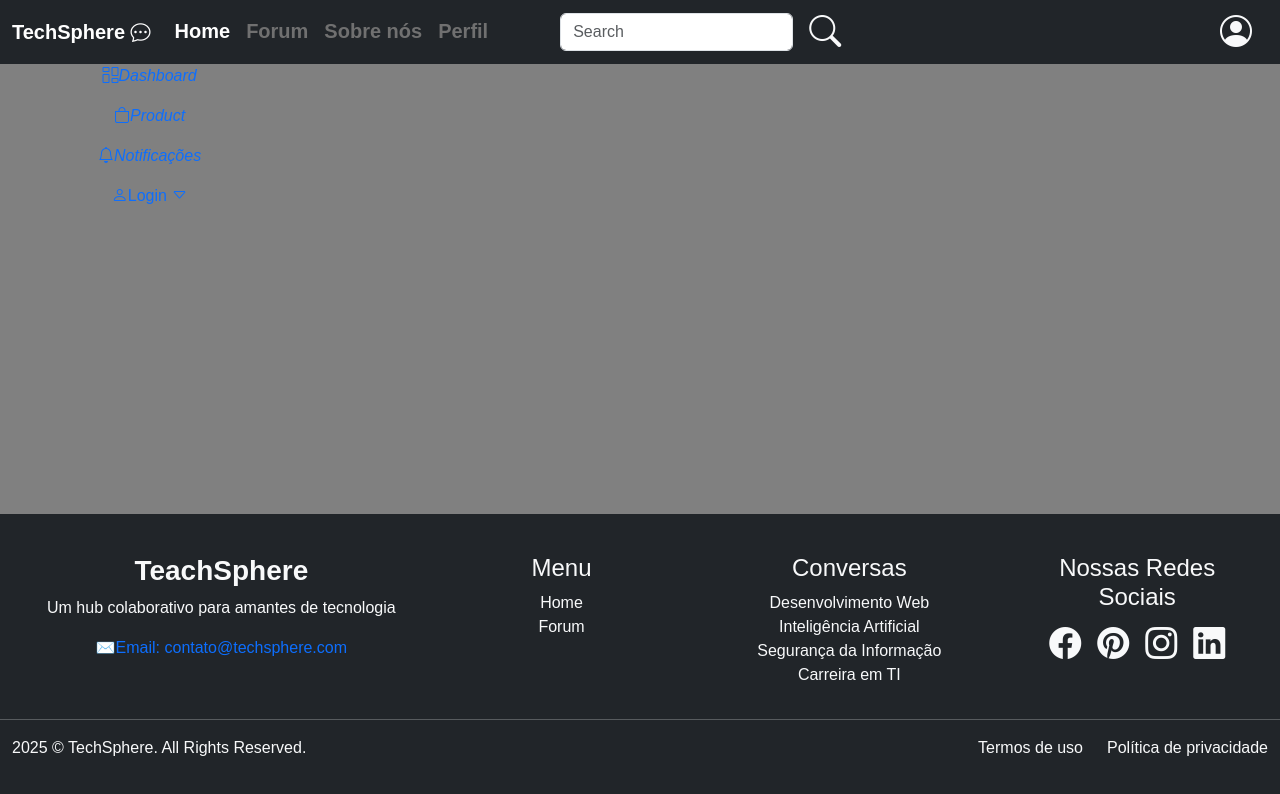
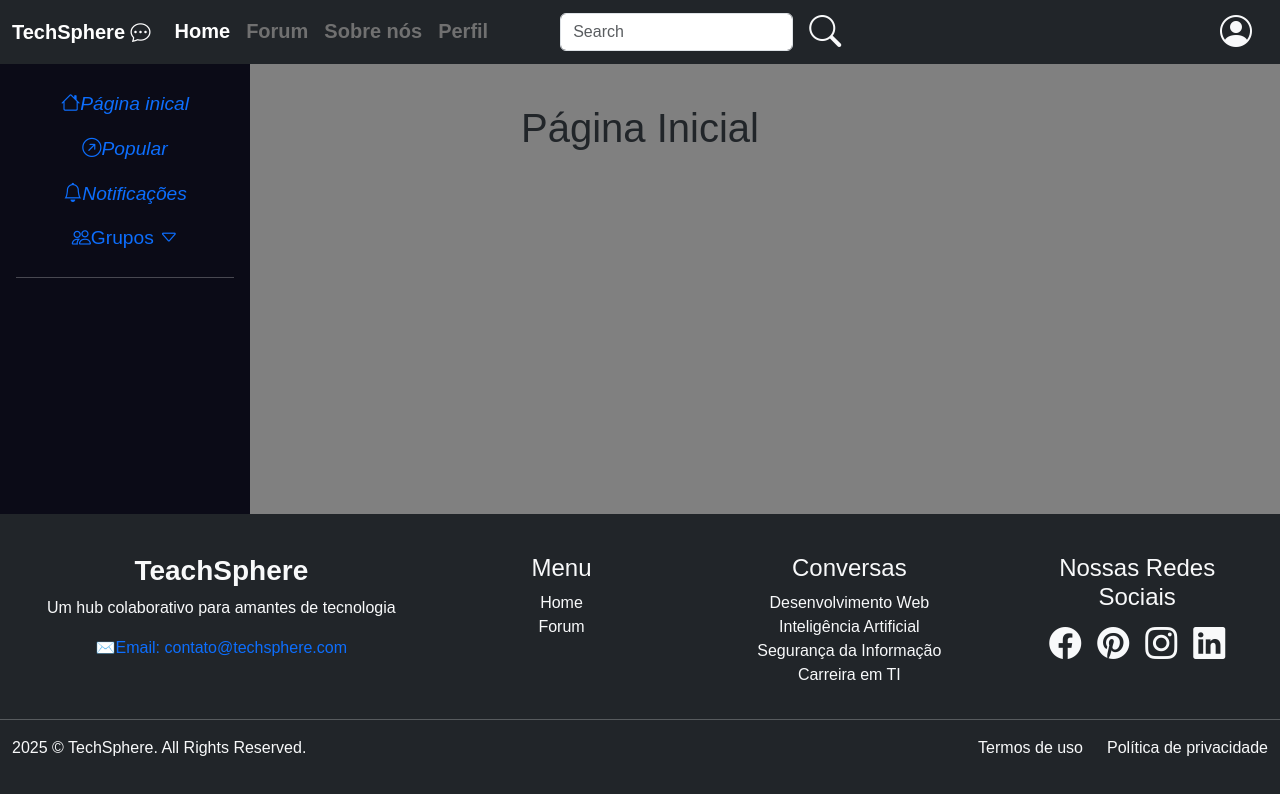
Before and after one commit to Gustavolima07/proj_react, a React (Vite) app in the folder vite-project/: page / in a window 1280 px wide. Shown: the top 794 px of the page. Built offline with nearby package versions, Linux system fonts and the light colour scheme.

Commit message:
Slidebar adicionado à página inicial
Estilização e estruturação do SlideBar, adição de novos itens de navegação e ajustes na página inicial.

```diff
--- a/vite-project/src/App.css
+++ b/vite-project/src/App.css
@@ -10,6 +10,7 @@ html, body, #root {
   display: flex;
   flex-direction: column;
 }
+
 
 
 .App{
--- a/vite-project/src/components/Footer/Footer.jsx
+++ b/vite-project/src/components/Footer/Footer.jsx
@@ -2,7 +2,7 @@ import { NavLink } from "react-router-dom";
 
 const Footer = () => {
     return (
-    <footer className="bg-dark text-light py-4" style={{ position: "",bottom: 0,left: 0, width: "100%" }}>
+    <footer className="bg-dark text-light py-4" style={{ position: "relative",bottom: 0,left: 0, width: "100%" }}>
         <div className="container-fluid px-4">
           <div className="row">
             <div className="col-6 col-lg-4">
--- a/vite-project/src/components/SlideBar/SlideBar.module.css
+++ b/vite-project/src/components/SlideBar/SlideBar.module.css
@@ -0,0 +1,10 @@
+.SlideBar {
+    width: 250px;
+    position: fixed;
+    background-color: #0b0b17;
+    color: white;
+    left: 0;
+    padding-top: 10px;
+    min-height: 100%;
+    overflow-y:visible;
+  }
--- a/vite-project/src/components/SlideBar/SliderBar.jsx
+++ b/vite-project/src/components/SlideBar/SliderBar.jsx
@@ -1,38 +1,66 @@
+import styles from "../SlideBar/SlideBar.module.css";
+
 const SlideBar = () => {
     return (
-        <aside className="d-flex  mt-5">
-                    <div className="sidebar">
-                        <nav className="nav flex-column">
-                            <a href="#" className="nav-link">
-                                <span className="icon">
-                                    <i class="bi bi-columns-gap">Dashboard</i>
-                                </span>
-                            </a>
+        <aside style={{ fontSize: "1.2rem" }}>
+                    <div className={styles.SlideBar}>
+                        <nav className="nav flex-column  p-3">
                             <a href="#" className="nav-link">
                                 <span className="description">
-                                <i class="bi bi-bag">Product</i>
+                                <i class="bi bi-house">Página inical</i>
                                 </span>
                             </a>
 
+                            <a href="#" className="nav-link active">
+                                <span className="icon">
+                                    <i class="bi  bi-arrow-up-right-circle">Popular</i>
+                                </span>
+                            </a>
                             <a href="#" className="nav-link">
                                 <span className="description">
                                 <i class="bi bi-bell">Notificações</i>
                                 </span>
                             </a>
-                            <a href="#" className="nav-link" data-bs-toggle="collapse" data-bs-target="#sub-menu">
+
+                    <a href="#" className="nav-link" data-bs-toggle="collapse"
+                    data-bs-target="#sub-menu" aria-expanded="false" aria-controls="#sub-menu">
                                 <span className="description">
-                                <i class="bi bi-person"></i>
+                                <i class="bi bi-people"></i>
                                 </span>
-                                <span className="description">Login <i className="bi bi-caret-down"></i></span>
+                                <span className="description">Grupos <i className="bi bi-caret-down"></i></span>
                             </a>
-
+                            <hr />
                             <div className="sub-menu collapse" id="sub-menu">
                                 <a href="#" className="nav-link">
                                     <span className="icon">
-                                        <i class="bi bi-person-plus"></i>
-                                    </span>
+                                        <i class="bi bi-browser-chrome"></i>
+                            </span>
+                            <span className="description">Desenvolvimento Web</span>
                                 </a>
+
+                                <a href="#" className="nav-link">
+                                    <span className="icon">
+                                        <i class="bi bi-robot"></i>
+                            </span>
+                            <span className="description">IA</span>
+                                </a>
+
+                                <a href="#" className="nav-link">
+                                    <span className="icon">
+                                        <i class="bi bi-bricks"></i>
+                            </span>
+                            <span className="description">Segurança da Informação</span>
+                                </a>
+
+                                <a href="#" className="nav-link">
+                                    <span className="icon">
+                                        <i class="bi bi-person-workspace"></i>
+                            </span>
+                            <span className="description">Dicas de carreira</span>
+                                </a>
+
                             </div>
+
                         </nav>
                     </div>
             </aside>
--- a/vite-project/src/pages/Inicial/Inicial.jsx
+++ b/vite-project/src/pages/Inicial/Inicial.jsx
@@ -2,9 +2,13 @@ import { SlideBar} from "../../components/SlideBar";
 
 const Inicial = () => {
     return (
-        <div className="container">
-            <div className="row d-flex justify-content-center">
-                <SlideBar />
+        <div className="container-fluid d-flex w-100 mt-5">
+            <SlideBar />
+
+            <div className="container mt-5 flex-grow-1">
+                <div className="row d-flex justify-content-center">
+                    <h1>Página Inicial</h1>
+                </div>
             </div>
         </div>
     );
```
Also changed, not shown: vite-project/src/Router.jsx (indentation only).
